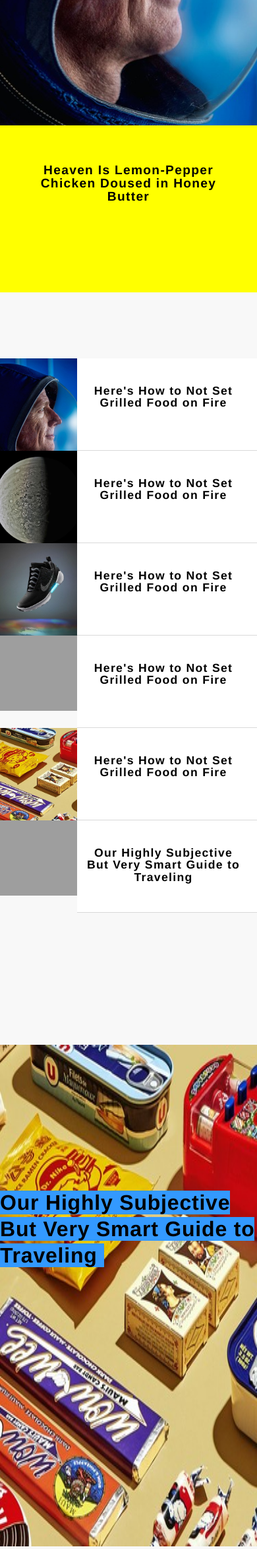
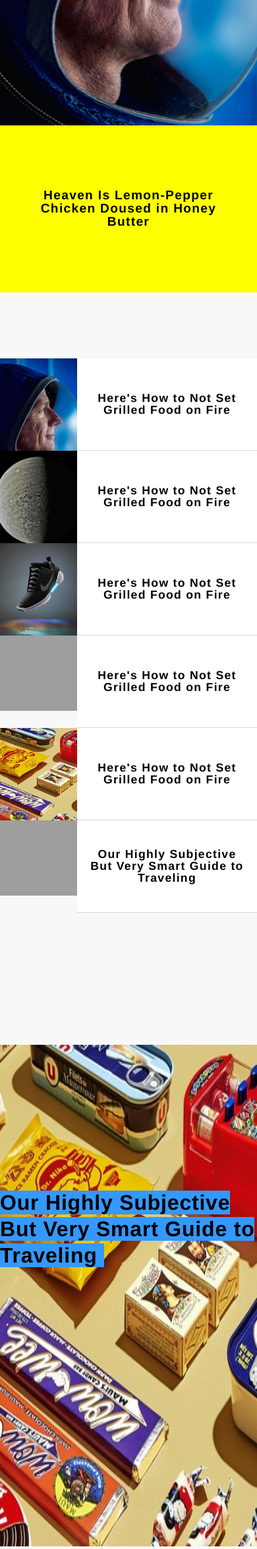
Before and after one commit to Mirza98/php_test, a PHP site: page /index_tech.html in a window 390 px wide. Shown: the part 451-2798 px from the top of the page at 66% size. Run offline with PHP 8.4, Linux system fonts and the light colour scheme; grey boxes are pictures that could not be loaded.

Commit message:
index tech center text

```diff
--- a/allstyles/style_tech.css
+++ b/allstyles/style_tech.css
@@ -41,11 +41,14 @@
     /*background: #ff33cc;*/
 }
 .story_big_text .center_text{
+    text-align: center;
     width: 80%;
     margin-left: 10%;
-    /*margin-top: 20%;*/
-    text-align: center;
-    margin-top: 26%;
+    height: 100%;
+    display: flex;
+    flex-direction: column;
+    justify-content: center;
+    align-items: center;
 }
 .story_big_text .center_text .razmak{
     height: 15vw;
@@ -131,9 +134,14 @@
     margin-top: -1px;
 }
 .smal_wrap .story_smal_text .center_text{
+    text-align: center;
     width: 90%;
-    margin-left: 3%;
-    padding-top: 15%;
+    margin-left: 5%;
+    height: 100%;
+    display: flex;
+    flex-direction: column;
+    justify-content: center;
+    align-items: center;
 }
 .smal_wrap .story_smal_text .center_text h1{
     font-family: futura-pt,Helvetica Neue,Helvetica,Roboto,Arial,sans-serif;
@@ -246,9 +254,14 @@
     height: 30%;
 }
 .story_big_text .center_text{
-    width: 70%;
-    margin-left: 15%;
-    margin-top: 15%;
+    text-align: center;
+    width: 80%;
+    margin-left: 10%;
+    height: 100%;
+    display: flex;
+    flex-direction: column;
+    justify-content: center;
+    align-items: center;
 }
 .story_big_text .center_text h1{
 	width: 100%;
@@ -325,9 +338,14 @@
     margin-top: -1px;
 }
 .smal_wrap .story_smal_text .center_text{
+    text-align: center;
     width: 90%;
-    margin-left: 3%;
-    padding-top: 15%;
+    margin-left: 5%;
+    height: 100%;
+    display: flex;
+    flex-direction: column;
+    justify-content: center;
+    align-items: center;
 }
 .smal_wrap .story_smal_text .center_text h1{
     font-family: futura-pt,Helvetica Neue,Helvetica,Roboto,Arial,sans-serif;
```
